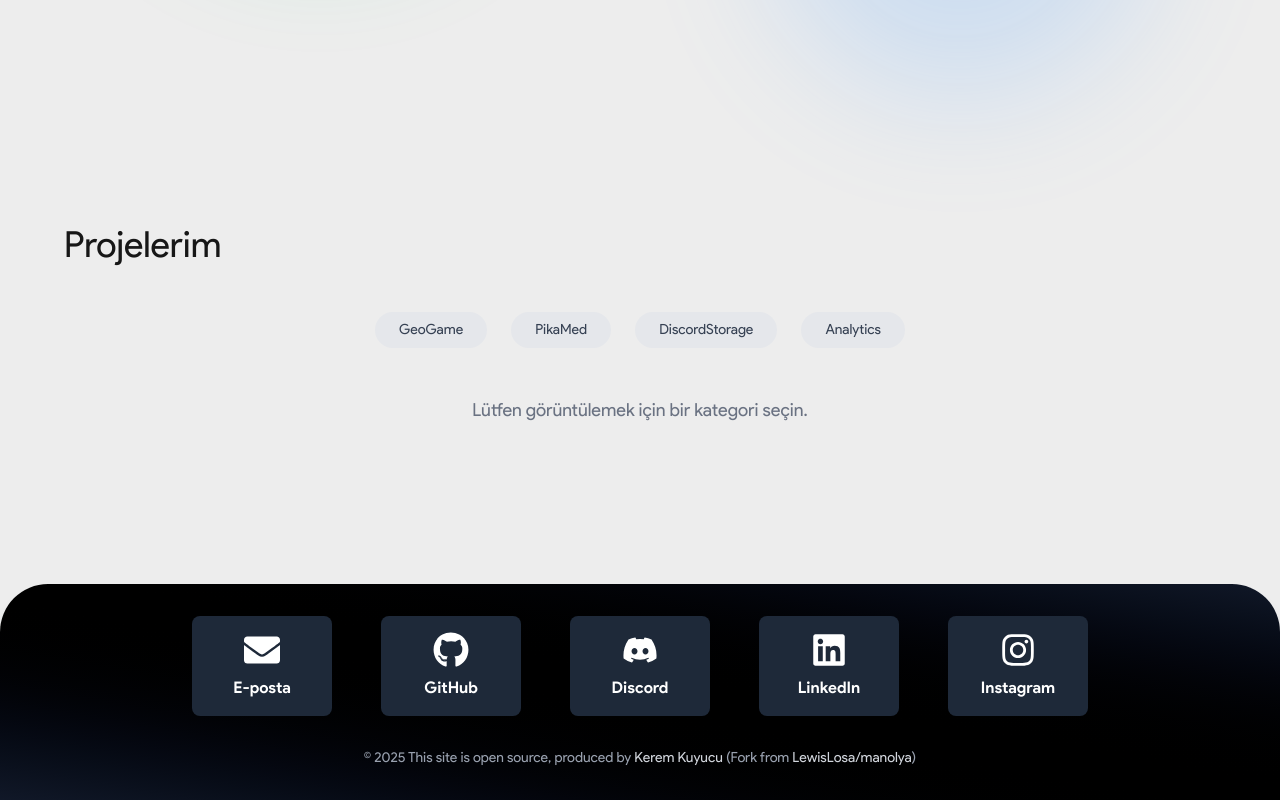
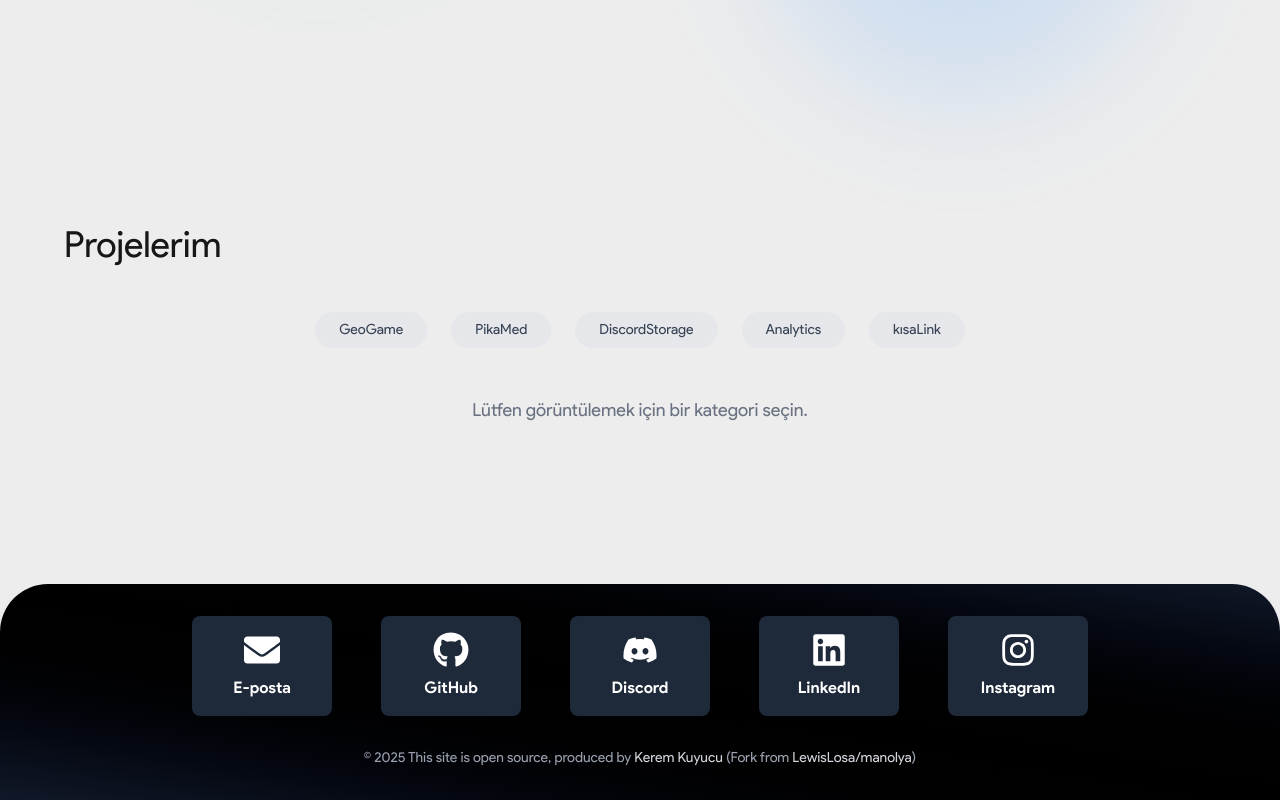
Before and after one commit to KeremKuyucu/keremkk-website, a Next.js app: page / in a window 1280 px wide. Shown: the part 632-1432 px from the top of the page. Built offline with nearby package versions, Linux system fonts and the light colour scheme.

Commit message:
feat(ProjectCard): add kısaLink project to projects section
Add new project entry for kısaLink URL shortener service with its details including image, features, and links

```diff
--- a/src/app/components/ProjectCard.tsx
+++ b/src/app/components/ProjectCard.tsx
@@ -238,6 +238,17 @@ const ProjelerSection: React.FC = () => {
         githubLink: "https://github.com/KeremKuyucu/analytics-dashboard",
         viewLink: "https://analytics.keremkk.com.tr",
       }
+    ],
+    kısaLink: [
+      {
+        imageUrl: "/imgs/kısalink.png",
+        altText: "kısaLink",
+        title: "kısaLink - Açık Kaynak URL Kısaltma Servisi",
+        features: ["Firebase", "Next.js", "Web", "Açık kaynak"],
+        featureIcons: [faCheckCircle, faFilePen, faLaptop, faGaugeHigh],
+        githubLink: "https://github.com/KeremKuyucu/shortlink",
+        viewLink: "https://kisalink.icu",
+      }
     ]
   };
 
```
Also changed, not shown: public/imgs/kısalink.png (added).
